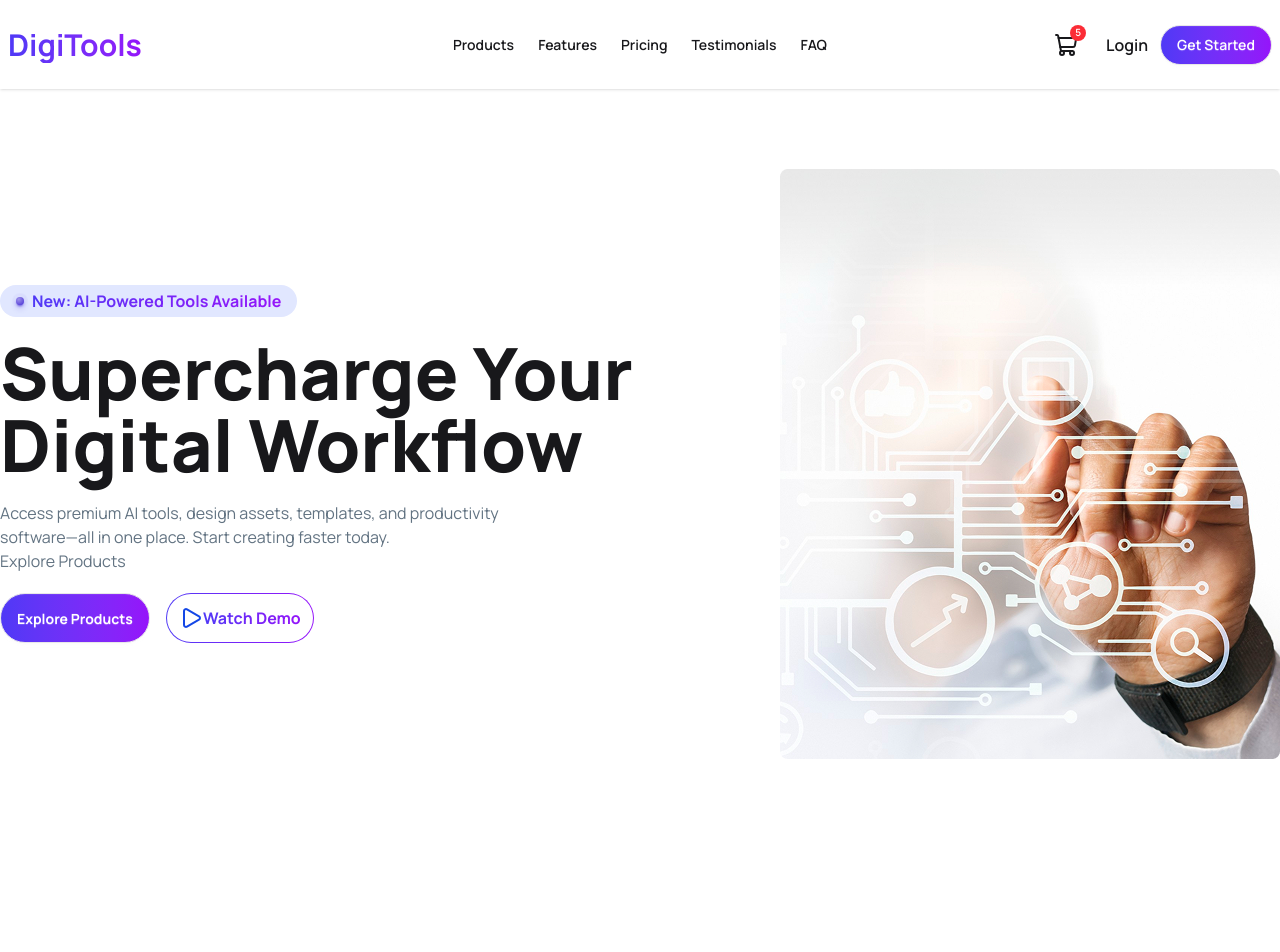
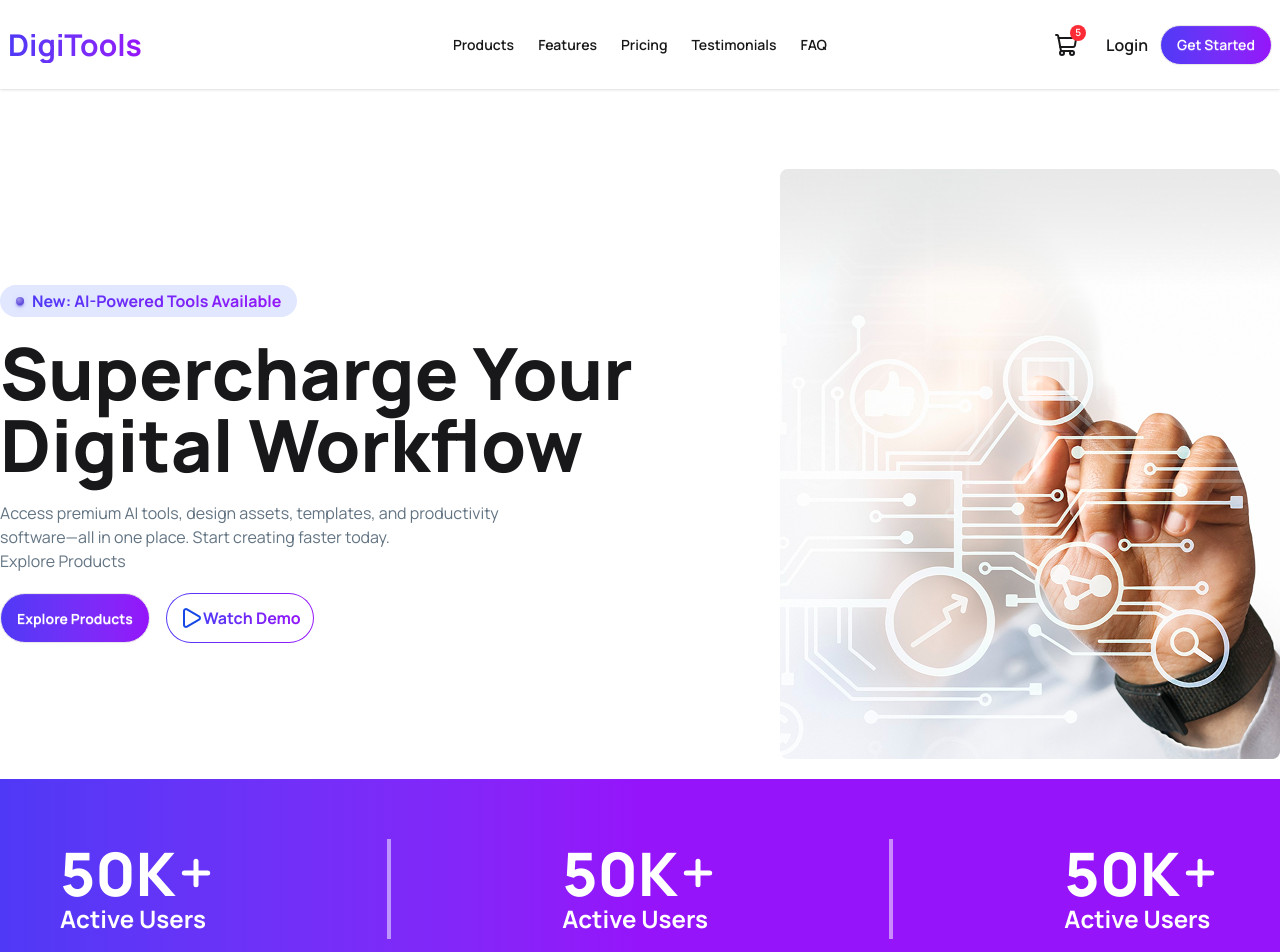
Before and after one commit to samiul-hasan-tanzim/DigiTools-Platform-6, a React (Vite) app: page / in a window 1280 px wide. Shown: the top 952 px of the page. Before the commit the page ends 800 px from the top, so only its background shows below. Built offline with nearby package versions, Linux system fonts and the light colour scheme.

Commit message:
Added Stats Section

```diff
--- a/src/App.jsx
+++ b/src/App.jsx
@@ -1,6 +1,7 @@
 import './App.css'
 import Header from './components/Header/Header'
-import HeroSection from './components/Header/HeroSection/HeroSection'
+import HeroSection from './components/HeroSection/HeroSection'
+import StatsSection from './components/StatsSection/StatsSection'
 
 function App() {
 
@@ -8,6 +9,7 @@ function App() {
     <>
       <Header></Header>
       <HeroSection></HeroSection>
+      <StatsSection></StatsSection>
     </>
   )
 }
--- a/src/components/Header/HeroSection/HeroSection.jsx
+++ b/src/components/HeroSection/HeroSection.jsx
@@ -1,5 +1,5 @@
 import { Play } from 'lucide-react';
-import image from '../../../assets/banner.png';
+import image from '../../assets/banner.png';
 
 const HeroSection = () => {
     return (
--- /dev/null
+++ b/src/components/StatsSection/StatsSection.jsx
@@ -0,0 +1,31 @@
+import { Plus } from 'lucide-react';
+import React from 'react';
+
+const StatsSection = () => {
+    return (
+        <div className='bg-linear-to-r from-[#4F39F6] via-[#9514FA] to-[#9514FA]'>
+            <div className='container mx-auto p-15 flex justify-between items-center'>
+                <div className='text-white font-bold'>
+                    <h3 className='flex items-center font-extrabold text-6xl'>50K <Plus strokeWidth={3} size={40}></Plus></h3>
+                    <p className='text-2xl'>Active Users</p>
+                </div>
+                <div className='border-l-px bg-white/50 h-25 w-1'></div>
+                <div>
+                    <div className='text-white font-bold'>
+                        <h3 className='flex items-center font-extrabold text-6xl'>50K <Plus strokeWidth={3} size={40}></Plus></h3>
+                        <p className='text-2xl'>Active Users</p>
+                    </div>
+                </div>
+                <div className='border-l-px bg-white/50 h-25 w-1'></div>
+                <div>
+                    <div className='text-white font-bold'>
+                        <h3 className='flex items-center font-extrabold text-6xl'>50K <Plus strokeWidth={3} size={40}></Plus></h3>
+                        <p className='text-2xl'>Active Users</p>
+                    </div>
+                </div>
+            </div>
+        </div>
+    );
+};
+
+export default StatsSection;
```
